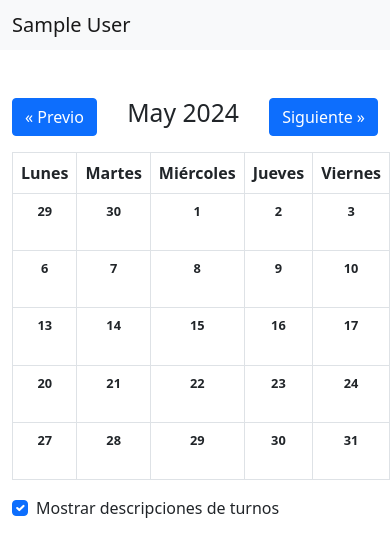
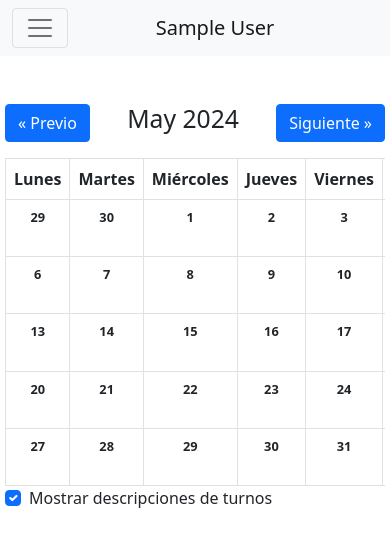
Before and after one commit to jtoledo1974/atcapp, a Flask app: page / in a window 390 px wide; the page is wider, and only the part inside the window is pictured. Shown: the top 557 px of that part. Run offline with Flask 3, Linux system fonts and the light colour scheme; the visitor is signed in with stand-in values (Sample User, id 1); tables that the repository leaves empty hold one stand-in row (values such as "Sample post"); parts of the project's set-up code (start-up, migrations or seed data) failed here and were passed over.

Commit message:
Navbar is responsive and collapses on mobile.

```diff
--- a/src/cambios/static/styles.css
+++ b/src/cambios/static/styles.css
@@ -43,3 +43,35 @@
 .hidden-description {
     display: none;
 }
+
+/* Media query for mobile devices */
+@media (max-width: 768px) {
+    .container {
+        padding-left: 5px;
+        padding-right: 5px;
+    }
+
+    .table {
+        margin-bottom: 0;
+    }
+
+    .navbar-brand {
+        flex-grow: 1;
+        text-align: center;
+    }
+
+    .navbar-nav {
+        flex-direction: column;
+        width: 100%;
+        text-align: center;
+    }
+
+    .navbar-nav .nav-item {
+        margin: 0;
+        width: 100%;
+    }
+
+    .navbar-nav .nav-link {
+        padding: 10px;
+    }
+}
--- a/src/cambios/templates/base.html
+++ b/src/cambios/templates/base.html
@@ -13,8 +13,12 @@
     <!-- Navigation Bar -->
     <nav class="navbar navbar-expand-lg navbar-light bg-light">
         <div class="container-fluid">
+            <button class="navbar-toggler" type="button" data-bs-toggle="collapse" data-bs-target="#navbarNav"
+                aria-controls="navbarNav" aria-expanded="false" aria-label="Toggle navigation">
+                <span class="navbar-toggler-icon"></span>
+            </button>
             <span class="navbar-brand mb-0 h1">{{ current_user.first_name }} {{ current_user.last_name }}</span>
-            <div class="collapse navbar-collapse">
+            <div class="collapse navbar-collapse" id="navbarNav">
                 <ul class="navbar-nav me-auto mb-2 mb-lg-0">
                     {% if request.endpoint != 'main.index' %}
                     <li class="nav-item">
@@ -56,7 +60,9 @@
         {% endwith %}
         {% block content %}{% endblock %}
     </div>
-    {% block scripts %}{% endblock %}
+    {% block scripts %}
+    <script src="https://cdn.jsdelivr.net/npm/bootstrap@5.1.0/dist/js/bootstrap.bundle.min.js"></script>
+    {% endblock %}
 </body>
 
 </html>
--- a/src/cambios/templates/calendarmonth.html
+++ b/src/cambios/templates/calendarmonth.html
@@ -1,4 +1,3 @@
-<!-- src/cambios/templates/calendarmonth.html -->
 {% block scripts %}
 <script>
     document.addEventListener('DOMContentLoaded', function () {
@@ -25,7 +24,6 @@
 </script>
 {% endblock %}
 
-
 <div class="d-flex justify-content-between align-items-center mb-3">
     <a href="{{ url_for('main.index', year=(calendar.year - 1) if calendar.month == 1 else calendar.year, month=12 if calendar.month == 1 else calendar.month - 1) }}"
         class="btn btn-primary">&laquo; Previo</a>
@@ -34,6 +32,7 @@
         class="btn btn-primary">Siguiente &raquo;</a>
 </div>
 
+<div class="table-responsive">
     <table class="table table-bordered">
         <thead>
             <tr>
@@ -63,6 +62,7 @@
             {% endfor %}
         </tbody>
     </table>
+</div>
 
 <!-- Checkbox to toggle shift descriptions -->
 <div class="form-check">
```
Lines whose indentation alone changed are shown as unchanged.
